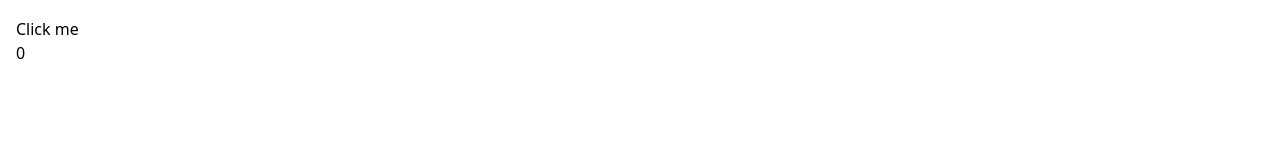
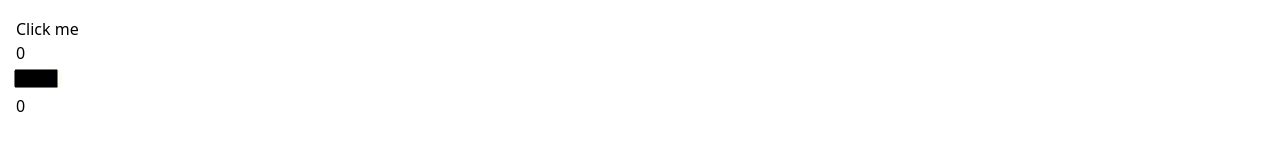
Before and after one commit to Shanna024985/React-todo-web-app, a React (Vite) app in the folder toDoApp/: page / in a window 1280 px wide. Shown: the part 179-330 px from the top of the page. Built offline with nearby package versions, Linux system fonts and the light colour scheme.

Commit message:
Added context hook

```diff
--- a/toDoApp/src/App.jsx
+++ b/toDoApp/src/App.jsx
@@ -2,8 +2,12 @@ import { NavBar } from './components/navBar'
 import { DivForDisplayingUsers } from './components/divForDisplayingUsers'
 import { ButtonThatChangesNumber } from './components/ButtonThatChangesNumber'
 import { createContext, useContext, useEffect, useRef, useState } from 'react'
+import { ColorComponent } from './components/ColorComponent';
+
+export const colourContext = createContext();
 
 function App() {
+  let [colorValue,setColorValue] = useState(0,0,0)
   return (
     <>
       <NavBar></NavBar>
@@ -11,6 +15,10 @@ function App() {
       <div className='ml-4'>
         <ButtonThatChangesNumber></ButtonThatChangesNumber>
       </div>
+      <input type="color" value={colorValue} className='ml-3 rounded-4xl border-amber-50 border-r-2' onChange={e => setColorValue(e.target.value)}/>
+      <colourContext.Provider value={colorValue}>
+        <ColorComponent />
+      </colourContext.Provider>
     </>
   )
 }
--- /dev/null
+++ b/toDoApp/src/components/ColorComponent.jsx
@@ -0,0 +1,9 @@
+import React, { useContext } from 'react'
+import { colourContext } from '../App'
+
+export const ColorComponent = () => {
+  let colorContext = useContext(colourContext)
+  return (
+    <div className='ml-4'>{colorContext}</div>
+  )
+}
--- a/toDoApp/src/output.css
+++ b/toDoApp/src/output.css
@@ -572,12 +572,33 @@
   .gap-8 {
     gap: calc(var(--spacing) * 8);
   }
+  .rounded-4xl {
+    border-radius: var(--radius-4xl);
+  }
   .rounded-xl {
     border-radius: var(--radius-xl);
   }
   .border {
     border-style: var(--tw-border-style);
     border-width: 1px;
+  }
+  .border-4 {
+    border-style: var(--tw-border-style);
+    border-width: 4px;
+  }
+  .border-r {
+    border-right-style: var(--tw-border-style);
+    border-right-width: 1px;
+  }
+  .border-r-2 {
+    border-right-style: var(--tw-border-style);
+    border-right-width: 2px;
+  }
+  .border-amber-50 {
+    border-color: var(--color-amber-50);
+  }
+  .border-r-emerald-100 {
+    border-right-color: var(--color-emerald-100);
   }
   .bg-emerald-100 {
     background-color: var(--color-emerald-100);
```
